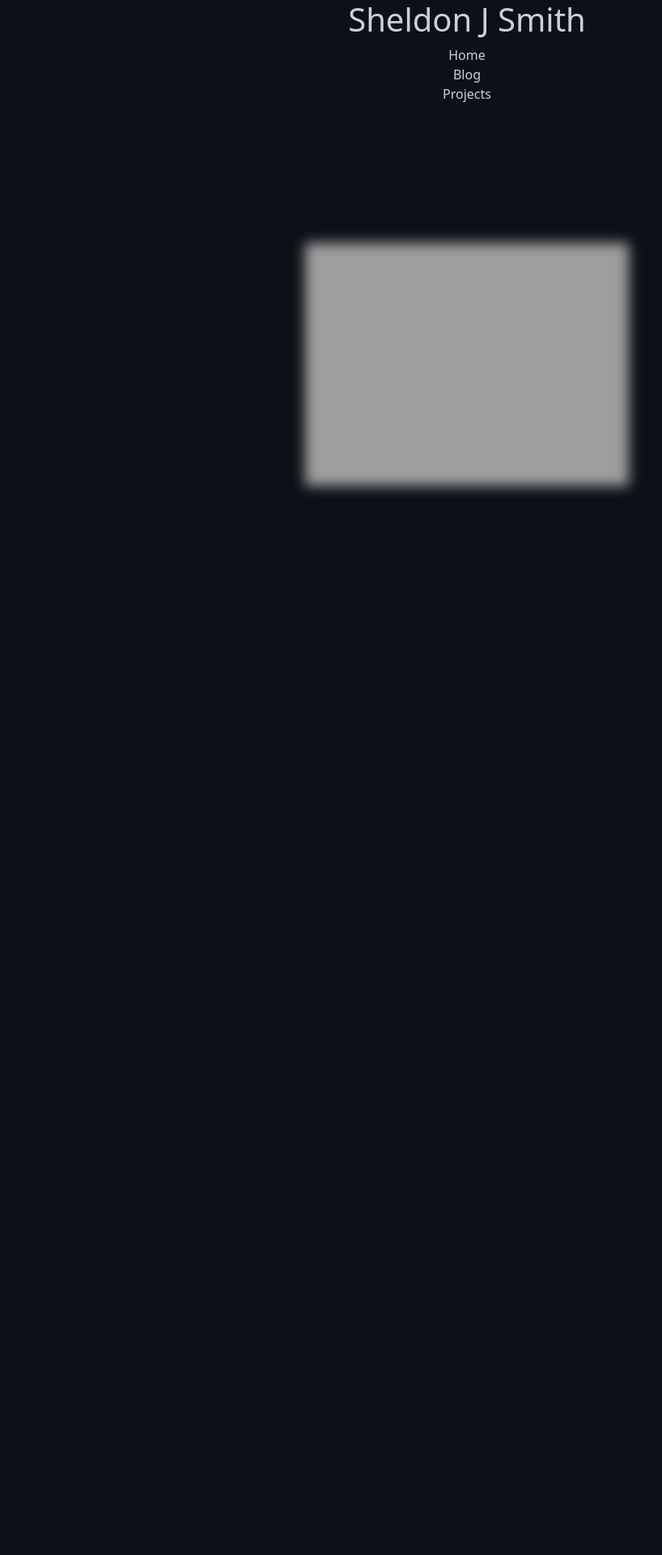
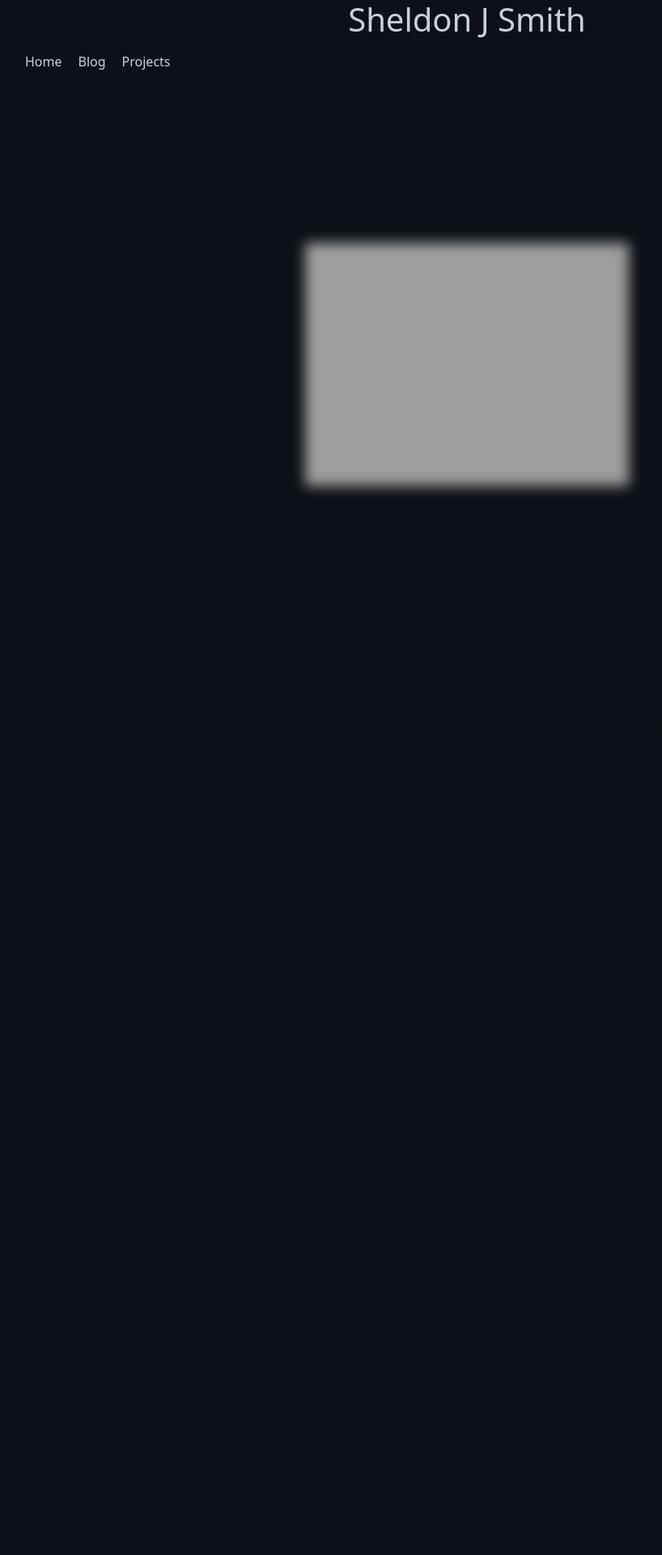
Before and after one commit to Screemm/screemm.github.io, a Jekyll site: the page built from index.md, in a window 1280 px wide. Shown: the top 1920 px of the page at 81% size, without its empty margins (63-881 px from the left). Built offline with Jekyll 4.4.1, drawn with Linux system fonts in a browser that asks for light colours; nearby versions of some CDN libraries.

Commit message:
Update index.html

```diff
--- a/_layouts/index.html
+++ b/_layouts/index.html
@@ -58,6 +58,11 @@
             padding: 0;
         }
 
+        nav li {
+            float: left;
+            padding-right: 20px;
+        }
+
         header .container {
             text-align: center;
             vertical-align: middle;
```
